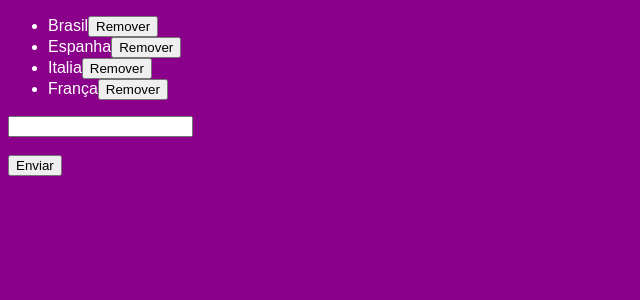
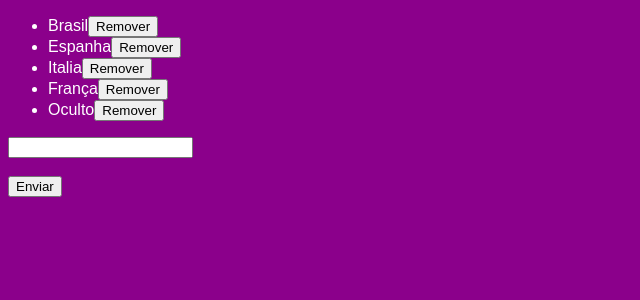
Before and after one commit to flpoliveira/react-study, a React app in the folder modulo04/: page / in a window 1280 px wide. Shown: the top 300 px of the page, without its empty margins (0-640 px from the left). Built offline with nearby package versions, Linux system fonts and the light colour scheme.

Commit message:
Default Props e PropTypes

```diff
--- a/modulo04/package.json
+++ b/modulo04/package.json
@@ -22,6 +22,7 @@
     "webpack-dev-server": "^3.11.0"
   },
   "dependencies": {
+    "prop-types": "^15.7.2",
     "react": "^16.13.1",
     "react-dom": "^16.13.1"
   }
--- a/modulo04/src/components/TechItem.js
+++ b/modulo04/src/components/TechItem.js
@@ -1,4 +1,6 @@
 import React from 'react';
+import PropTypes from 'prop-types';
+
 
 function TechItem({ pais, onDelete }) {
   return (
@@ -9,4 +11,13 @@
   );
 }
 
+TechItem.defaultProps = {
+  pais: 'Oculto'
+};
+
+TechItem.PropTypes ={
+  pais: PropTypes.string,
+  onDelete: PropTypes.func.isRequired
+}
+
 export default TechItem
--- a/modulo04/src/components/TechList.js
+++ b/modulo04/src/components/TechList.js
@@ -44,6 +44,7 @@
       <form onSubmit={this.handleSubmit}>
         <ul>
           {this.state.paises.map(pais => <TechItem key={pais}  pais={pais} onDelete={() => this.handleDelete(pais)}/>)}
+          <TechItem />
         </ul>
         <input
           type='text'
```
Also changed, not shown: 2 other files (tests, documents, lock files or other folders).
